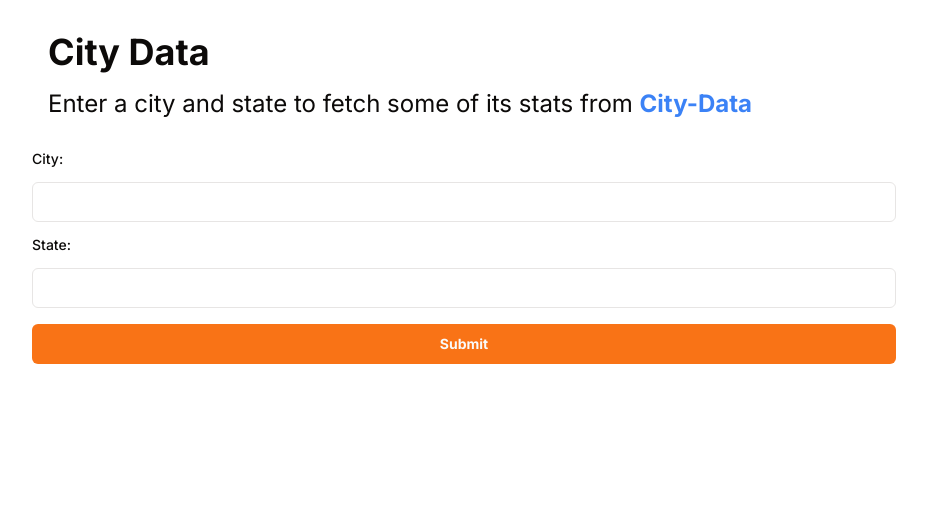
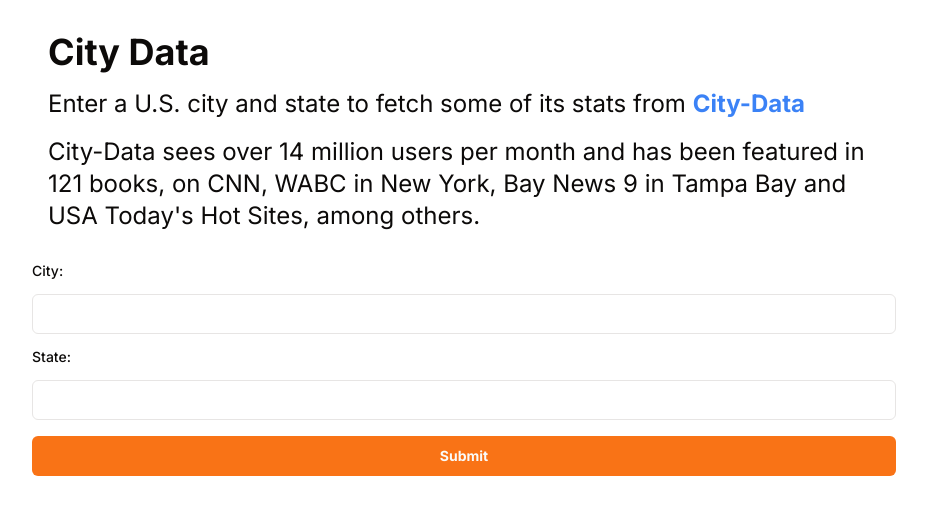
Before and after one commit to remilebeau/cityData, a Next.js app: page / in a window 1280 px wide. Shown: the top 514 px of the page, without its empty margins (176-1103 px from the left). Built offline with nearby package versions, Linux system fonts and the light colour scheme.

Commit message:
update homepage content

```diff
--- a/src/app/page.tsx
+++ b/src/app/page.tsx
@@ -55,7 +55,7 @@
       <section className="flex flex-col gap-4 p-4">
         <h1 className="text-4xl font-bold">City Data</h1>
         <p className="text-2xl">
-          Enter a city and state to fetch some of its stats from{" "}
+          Enter a U.S. city and state to fetch some of its stats from{" "}
           <a
             className="text-blue-500 hover:opacity-80 font-bold"
             href="https://www.city-data.com/"
@@ -64,6 +64,11 @@
           >
             City-Data
           </a>
+        </p>
+        <p className="text-2xl">
+          City-Data sees over 14 million users per month and has been featured
+          in 121 books, on CNN, WABC in New York, Bay News 9 in Tampa Bay and
+          USA Today's Hot Sites, among others.
         </p>
       </section>
       <form onSubmit={handleSubmit} className="flex flex-col gap-4">
```
